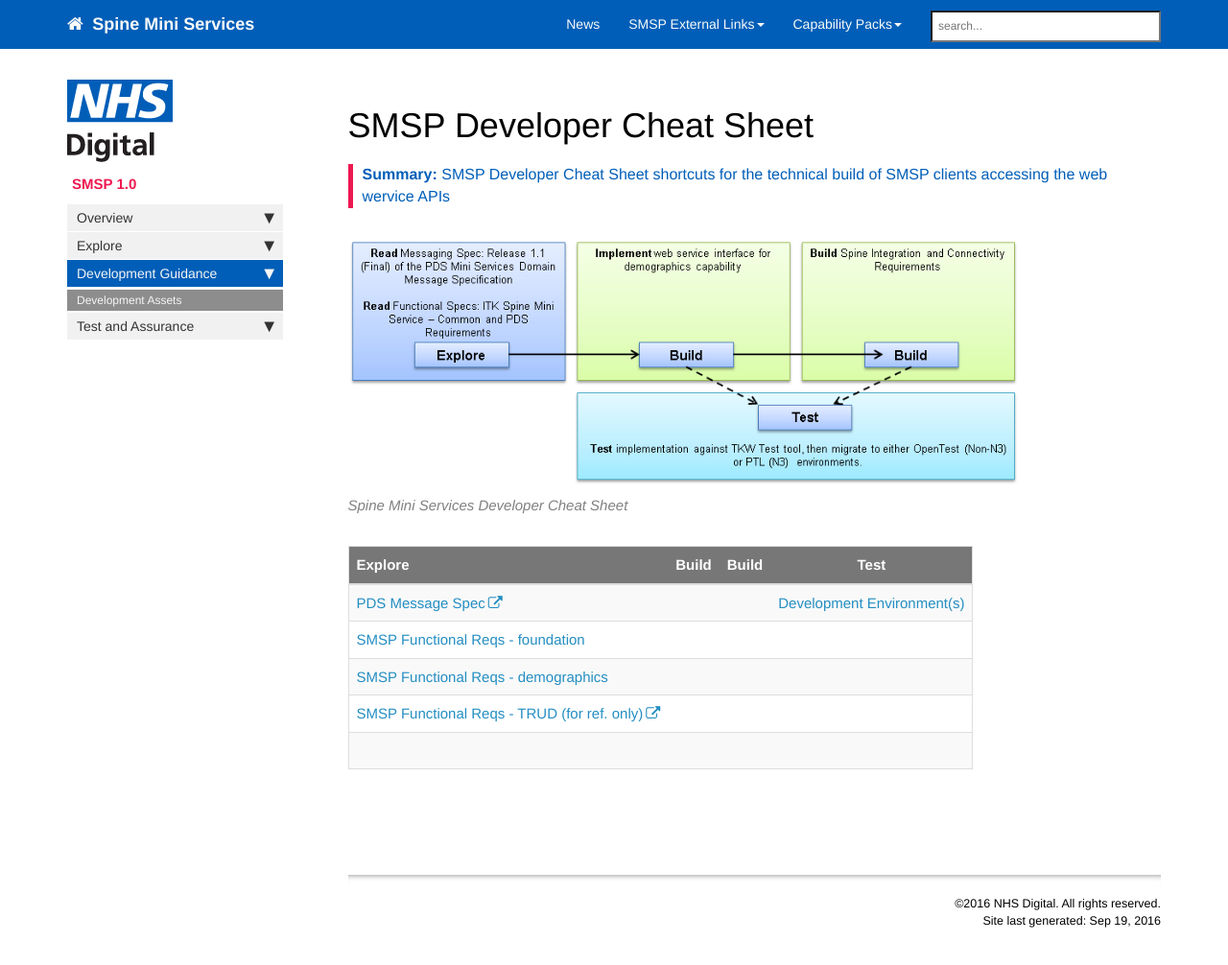
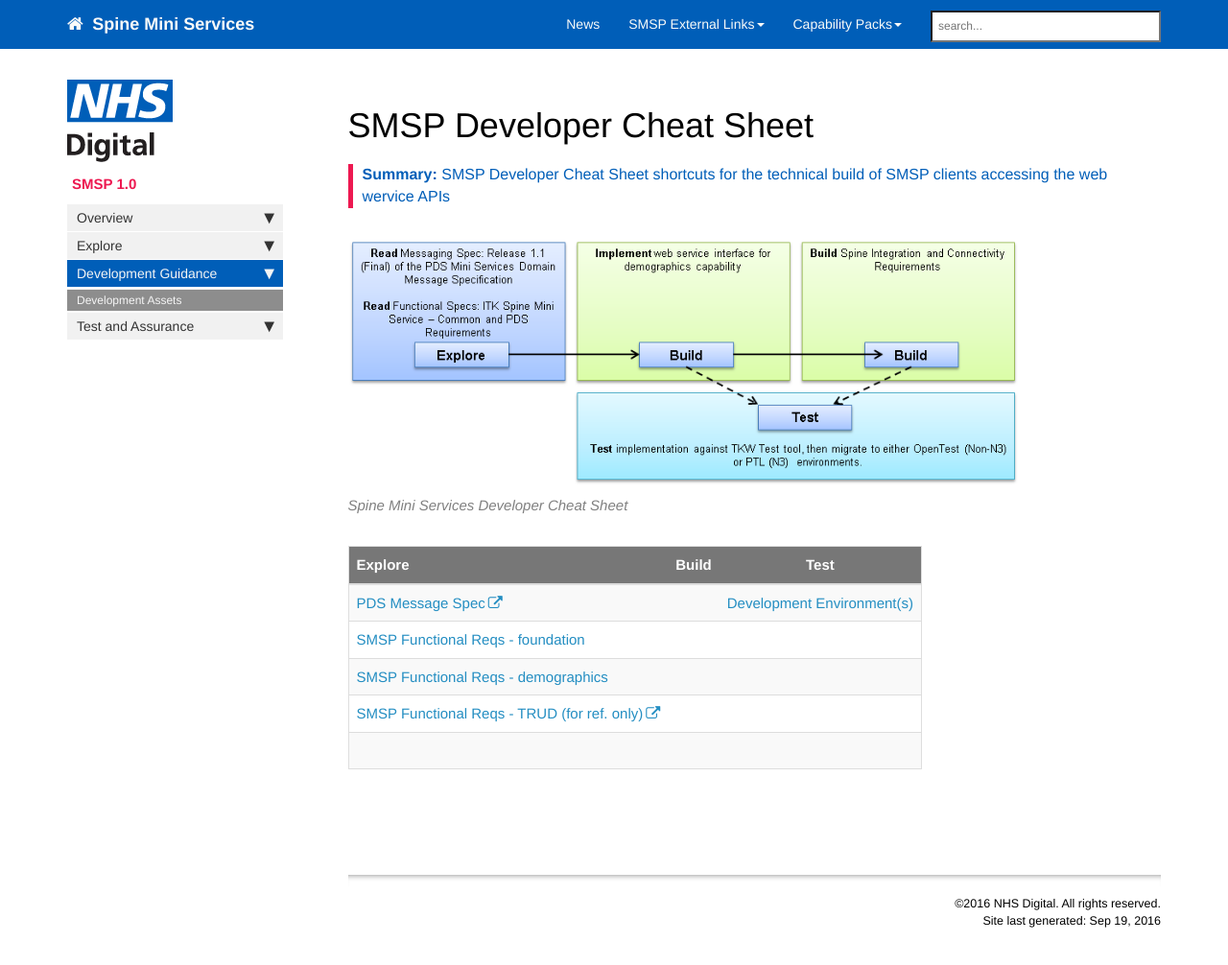
Before and after one commit to dobsonrd/smsp, a Jekyll site: the page built from pages/smsp/smsp_dev_assets.md, in a window 1280 px wide and 1020 px high. Shown: the top 1006 px of the window at 96% size. Built offline with Jekyll 4.4.1, drawn with Linux system fonts in a browser that asks for light colours; nearby versions of some CDN libraries; comment, search, counter and statistics services are not loaded.

Commit message:
Update smsp_dev_assets.md

```diff
--- a/pages/smsp/smsp_dev_assets.md
+++ b/pages/smsp/smsp_dev_assets.md
@@ -10,13 +10,13 @@ toc: false
 
 {% include image.html file="smsp_cheatsheet.png" alt="smsp cheat sheet" caption="Spine Mini Services Developer Cheat Sheet" %}
 
-| Explore| Build | Build | Test |
-| :--------- | :-----: |:-----: |:-----: |
-| [PDS Message Spec](https://isd.hscic.gov.uk/trud3/user/authenticated/group/41/pack/34/subpack/142/releases) |  |  | [Development Environment(s)](smsp_test_environments.html) |
-| [SMSP Functional Reqs - foundation](foundations_reqs.html) | | |
-| [SMSP Functional Reqs - demographics](demographics_reqs.html) | | |
-| [SMSP Functional Reqs - TRUD (for ref. only)](https://isd.hscic.gov.uk/trud3/user/authenticated/group/41/pack/30/subpack/126/releases) | | |
-| | | |
+| Explore| Build | Test |
+| :--------- |:-----: |:-----: |
+| [PDS Message Spec](https://isd.hscic.gov.uk/trud3/user/authenticated/group/41/pack/34/subpack/142/releases) | | [Development Environment(s)](smsp_test_environments.html) |
+| [SMSP Functional Reqs - foundation](foundations_reqs.html) | |
+| [SMSP Functional Reqs - demographics](demographics_reqs.html) | |
+| [SMSP Functional Reqs - TRUD (for ref. only)](https://isd.hscic.gov.uk/trud3/user/authenticated/group/41/pack/30/subpack/126/releases) | |
+| | |
 
 
 
```
